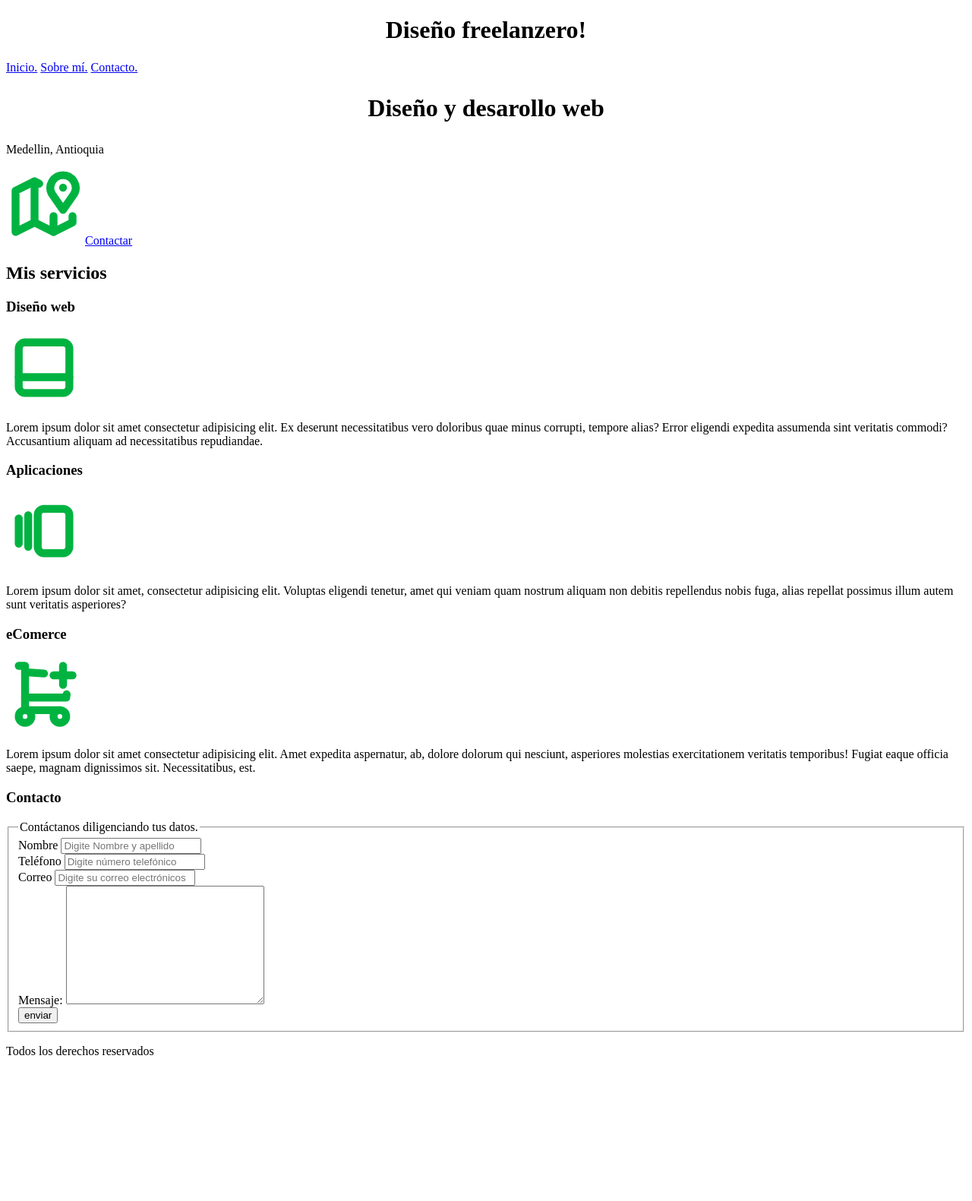
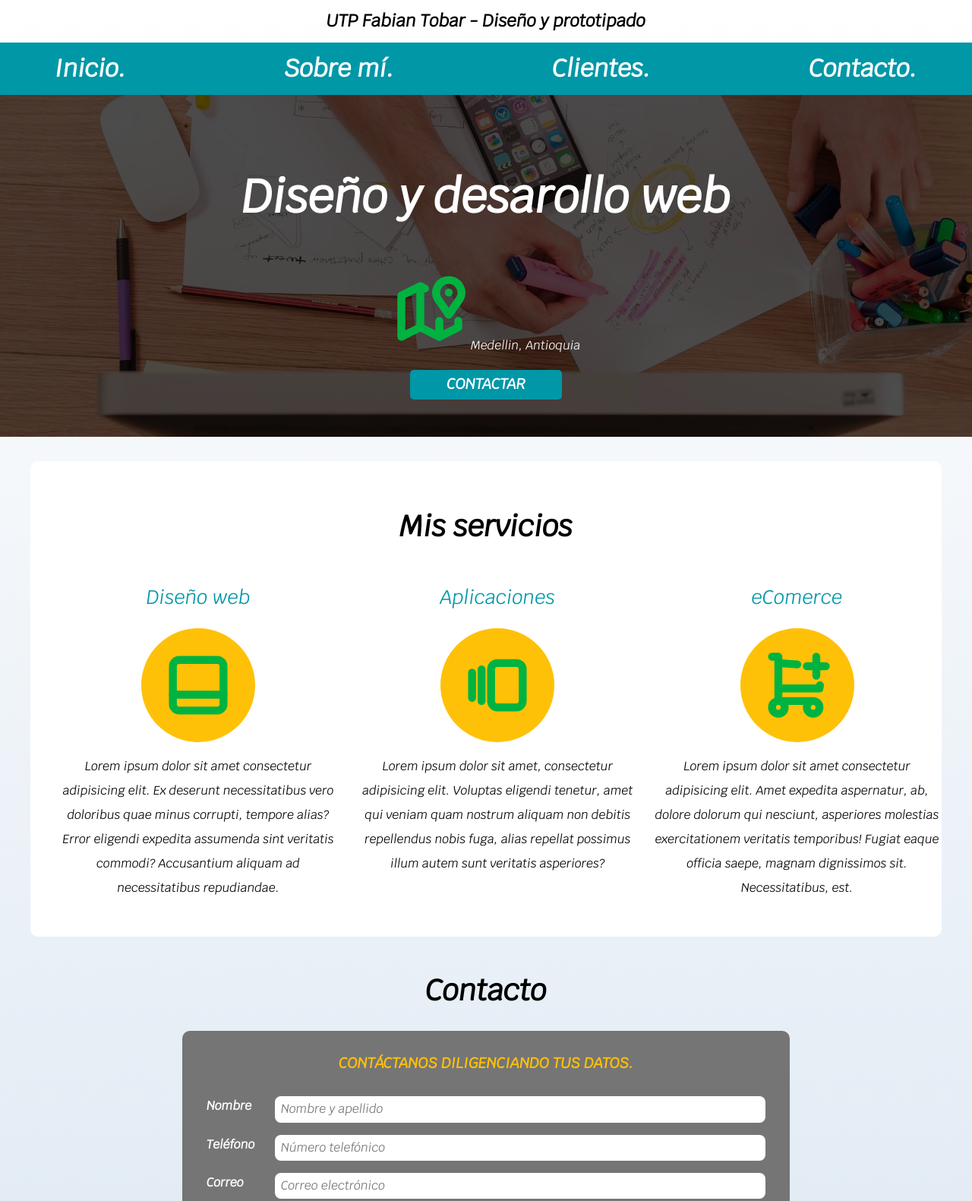
Before and after one commit to FANTOB/PracticaDW, a plain HTML site: page Semana 1/Ejercicio 1/index.html in a window 1280 px wide. Shown: the top 1581 px of the page at 76% size. Before the commit the page ends 1409 px from the top, so only its background shows below. Drawn offline with Linux system fonts and the light colour scheme.

Commit message:
Termino de completar la parte visual con css.

```diff
--- a/Semana 1/Ejercicio 1/css/styles.css
+++ b/Semana 1/Ejercicio 1/css/styles.css
@@ -1,12 +1,294 @@
-html {
-    font-size: 62.5%;
+:root {
+  --white: #ffffff;
+  --primary: rgba(255, 193, 7, 1);
+  --secondary: #0097a7;
+  --gray: #757575;
+  --black: rgb(0, 0, 0);
 }
 
-body{
-    font-size: 16px;
+html {
+  box-sizing: border-box;
+  min-height: 100%;
+  scroll-snap-type: y mandatory;
+}
+
+*,
+*:before,
+*:after {
+  box-sizing: inherit;
+}
+
+p {
+  line-height: 2;
+}
+
+body {
+  font-family: "krub", sans-serif;
+  background-image: linear-gradient(to top, #dfe9f3 0%, white 100%);
+  min-height: 100%;
 }
 
 .titulo {
+  text-align: center;
+  font-size: 3.8rem;
+  font-weight: 600;
+}
+
+.nav-bg {
+  background-color: var(--secondary);
+}
+
+.navegacion-principal {
+  scroll-snap-align: center;
+  scroll-snap-stop: always;
+  display: flex;
+  flex-direction: column;
+  align-items: center;
+}
+
+@media (min-width: 768px) {
+  .navegacion-principal {
+    flex-direction: row;
+    justify-content: space-between;
+  }
+}
+.navegacion-principal a {
+  padding: 1rem 2rem;
+  color: var(--white);
+  text-decoration: none;
+  font-size: 2rem;
+  font-weight: 700;
+}
+
+.navegacion-principal a:hover {
+  background-color: var(--primary);
+  color: var(--black);
+}
+
+.navegacion-principal a:last-of-type{
+    margin-bottom: 0;
+}
+
+@media(min-width:768px) {
+    .navegacion-principal a{
+        margin-bottom: 0;
+    }
+}
+
+.hero {
+  background-image: url(../img/hero.jpeg);
+  height: 450px;
+  margin-bottom: 2rem;
+  position: relative;
+}
+
+.contenido-hero {
+  background-color: rgba(0, 0, 0, 0.7);
+  position: absolute;
+  width: 100%;
+  height: 100%;
+  display: flex;
+  flex-direction: column;
+  align-items: center;
+  justify-content: center;
+}
+.contenido-hero h2,
+.contenido-hero p {
+  color: var(--white);
+}
+
+.boton{
+    background-color: var(--secondary);
+    color: var(--white);
+    margin-top: 0.5 rem;
+    padding: 0.5rem 3rem;
+    border-radius: 5px;
+    font-weight: 700;
+    text-decoration: none;
+    text-transform: uppercase;
+    font-size: 1.2rem;
+    border: none;
+}
+
+.boton:hover {
+    cursor: pointer;
+}
+
+.servicios {
+    scroll-snap-align: center;
+    scroll-snap-stop: always;
+}
+
+@media(min-width:768px) {
+    .servicios{
+        margin-bottom: 0;
+        display: grid;
+        grid-template-columns: 33.3% 33.3% 33.3%;
+        column-gap: 1rem;
+    }
+}
+
+.servicio {
     text-align: center;
-    font-size: 2em;
 }
+
+.servicio {
+    display: flex;
+    flex-direction: column;
+    align-items: center;
+}
+
+.iconos{
+    display: flex;
+    height: 150px;
+    width: 150px;
+    justify-content: space-evenly;
+    align-items: center;
+    background-color: var(--primary);
+    border-radius: 50%;
+}
+
+.iconos i{
+    font-size: 2rem;
+    color: var(--black);
+}
+h1 {
+  font-size: 1.4rem;
+}
+
+h1 span {
+  font-size: 1.4rem;
+}
+
+h1,
+h2,
+h3 {
+  text-align: center;
+}
+
+h2 {
+  font-size: 2.4rem;
+}
+
+h3 {
+  color: var(--secondary);
+  font-weight: 400;
+  font-size: 1.6rem;
+}
+
+.contenedor {
+  margin: 0 auto;
+  max-width: 1200px;
+}
+
+.sombra {
+  padding: 2rem;
+  margin-bottom: 3rem;
+  background-color: rgba(255, 255, 255, 1);
+  border-radius: 10px;
+  -webkit-box-shadow: rgba(0, 0, 0, 0.63);
+  -moz-box-shadow: rgba(0, 0, 0, 0.63);
+  box-shadow: rgba(0, 0, 0, 0.63);
+}
+
+.formulario {
+    background-color: var(--gray);
+    padding: 2rem;
+    border-radius: 10px;
+    scroll-snap-align: center;
+    scroll-snap-stop: always;
+}
+
+.formulario legend{
+    text-align: center;
+    font-size: 1.2rem;
+    color: var(--primary);
+    margin-bottom: 2rem;
+    display: block;
+    text-transform: uppercase;
+    font-weight: 700;
+}
+
+@media(min-width:768px) {
+    .formulario{
+        max-width: 800px;
+        margin: 0 auto;
+    }
+}
+
+.contenedor campos{
+    display: flex;
+    justify-content: space-between;
+    flex-wrap: wrap;
+}
+
+.campo {
+    margin-bottom: 1rem;
+    width: 100%;
+}
+
+@media(min-width:480px) {
+    .campo{
+        display: flex;
+        align-items: center;
+    }
+}
+
+@media(min-width:768px) {
+    .campo{
+        flex: 0 0 calc(50% - 0.5rem);
+    }
+}
+
+.campo label{
+    color: var(--white);
+    font-weight: 700;
+    margin-bottom: 0.5rem;
+    display: block;
+}
+
+@media(min-width:480px) {
+    .campo label{
+        flex: 0 0 90px;
+    }
+}
+
+.campo input[type="text"],
+.campo input[type="tel"],
+.campo input[type="email"],
+.campo textarea{
+    width: 100%;
+    padding: 0.5rem;
+    border: none;
+    border-radius: 0.5rem;
+}
+
+@media(min-width:768px) {
+    :is(.campo)
+    :is(
+        input[type="text"],
+        input[type="text"],
+        input[type="tel"],
+        input[type="email"],
+        textarea
+    ){
+        flex:1;
+    }
+}
+
+.w-100{
+    flex: 0 0 100%;
+}
+
+.campo textarea{
+    height: 4rem;
+}
+
+.enviar{
+    display: flex;
+    justify-content: flex-end;
+}
+
+.footer{
+    text-align: center;
+}
--- a/Semana 1/Ejercicio 1/index.html
+++ b/Semana 1/Ejercicio 1/index.html
@@ -1,111 +1,155 @@
 <!DOCTYPE html>
 <html lang="en">
+
 <head>
-    <meta charset="UTF-8">
-    <meta http-equiv="X-UA-Compatible" content="IE=edge">
-    <meta name="viewport" content="width=device-width, initial-scale=1.0">
+  <meta charset="UTF-8" />
+  <meta http-equiv="X-UA-Compatible" content="IE=edge" />
+  <meta name="viewport" content="width=device-width, initial-scale=1.0" />
   <title>Mi tienda</title>
-    <link rel="preload" href="css/styles.css" as="styles">
-    <link rel="stylesheet" href="css/styles.css">
-    <link rel="icon" href=" " type="img/jpg">
+  <link rel="stylesheet" href="css/normalize.css" />
+  <link rel="preconnect" href="https://fonts.googleapis.com" />
+  <link rel="preconnect" href="https://fonts.gstatic.com" crossorigin />
+  <link href="https://fonts.googleapis.com/css2?family=Krub:ital@1&display=swap" rel="stylesheet" />
+  <link rel="preload" href="css/styles.css" as="styles" />
+  <link rel="stylesheet" href="css/styles.css" />
+  <link rel="icon" href=" " type="img/jpg" />
+</head>
 
-</head>
 <body>
-    <header>
-        <h1 class="titulo">Diseño freelanzero!</h1>
+  <header class="header">
+    <h1>UTP <span>Fabian Tobar - Diseño y prototipado</span></h1>
   </header>
 
-    <nav>
+  <div class="nav-bg">
+    <nav class="navegacion-principal contenedor">
       <a href="#">Inicio.</a>
       <a href="#">Sobre mí.</a>
-        <a href="#">Contacto.</a>
+      <a href="#">Clientes.</a>
+      <a href="#contacto">Contacto.</a>
     </nav>
+  </div>
 
-    <section>
+  <div class="hero">
+    <div class="contenido-hero">
       <h2 class="titulo">Diseño y desarollo web</h2>
-        <p>Medellin, Antioquia</p>
-        <svg xmlns="http://www.w3.org/2000/svg" class="icon icon-tabler icon-tabler-map-2" width="100" height="100" viewBox="0 0 24 24" stroke-width="2.5" stroke="#00b341" fill="none" stroke-linecap="round" stroke-linejoin="round">
-            <path stroke="none" d="M0 0h24v24H0z" fill="none"/>
+      <p>
+        <svg xmlns="http://www.w3.org/2000/svg" class="icon icon-tabler icon-tabler-map-2" width="100" height="100"
+          viewBox="0 0 24 24" stroke-width="2.5" stroke="#00b341" fill="none" stroke-linecap="round"
+          stroke-linejoin="round">
+          <path stroke="none" d="M0 0h24v24H0z" fill="none" />
           <line x1="18" y1="6" x2="18" y2="6.01" />
           <path d="M18 13l-3.5 -5a4 4 0 1 1 7 0l-3.5 5" />
           <polyline points="10.5 4.75 9 4 3 7 3 20 9 17 15 20 21 17 21 15" />
           <line x1="9" y1="4" x2="9" y2="17" />
           <line x1="15" y1="15" x2="15" y2="20" />
         </svg>
-        <a href="#">Contactar</a>
-    </section>
+        Medellin, Antioquia
+      </p>
+      <a class="boton" href="#contacto">Contactar</a>
+    </div>
+  </div>
 
-<main>
+
+  <div class="contenedor sombra">
     <h2>Mis servicios</h2>
-
-    <section>
+    <main class="servicios">
+      <div class="servicio">
         <h3>Diseño web</h3>
-        <svg xmlns="http://www.w3.org/2000/svg" class="icon icon-tabler icon-tabler-layout-bottombar" width="100" height="100" viewBox="0 0 24 24" stroke-width="2.5" stroke="#00b341" fill="none" stroke-linecap="round" stroke-linejoin="round">
-            <path stroke="none" d="M0 0h24v24H0z" fill="none"/>
+        <div class="iconos">
+          <svg xmlns="http://www.w3.org/2000/svg" class="icon icon-tabler icon-tabler-layout-bottombar" width="100"
+            height="100" viewBox="0 0 24 24" stroke-width="2.5" stroke="#00b341" fill="none" stroke-linecap="round"
+            stroke-linejoin="round">
+            <path stroke="none" d="M0 0h24v24H0z" fill="none" />
             <rect x="4" y="4" width="16" height="16" rx="2" />
             <line x1="4" y1="15" x2="20" y2="15" />
           </svg>
-        <p>Lorem ipsum dolor sit amet consectetur adipisicing elit. Ex deserunt necessitatibus vero doloribus quae minus corrupti, tempore alias? Error eligendi expedita assumenda sint veritatis commodi? Accusantium aliquam ad necessitatibus repudiandae.</p>
-    </section>
+        </div>
+        <p>
+          Lorem ipsum dolor sit amet consectetur adipisicing elit. Ex deserunt
+          necessitatibus vero doloribus quae minus corrupti, tempore alias?
+          Error eligendi expedita assumenda sint veritatis commodi?
+          Accusantium aliquam ad necessitatibus repudiandae.
+        </p>
+      </div>
 
-    <section>
+      <div class="servicio">
         <h3>Aplicaciones</h3>
-        <svg xmlns="http://www.w3.org/2000/svg" class="icon icon-tabler icon-tabler-versions" width="100" height="100" viewBox="0 0 24 24" stroke-width="2.5" stroke="#00b341" fill="none" stroke-linecap="round" stroke-linejoin="round">
-            <path stroke="none" d="M0 0h24v24H0z" fill="none"/>
+        <div class="iconos">
+          <svg xmlns="http://www.w3.org/2000/svg" class="icon icon-tabler icon-tabler-versions" width="100" height="100"
+            viewBox="0 0 24 24" stroke-width="2.5" stroke="#00b341" fill="none" stroke-linecap="round"
+            stroke-linejoin="round">
+            <path stroke="none" d="M0 0h24v24H0z" fill="none" />
             <rect x="10" y="5" width="10" height="14" rx="2" />
             <line x1="7" y1="7" x2="7" y2="17" />
             <line x1="4" y1="8" x2="4" y2="16" />
           </svg>
-        <p>Lorem ipsum dolor sit amet, consectetur adipisicing elit. Voluptas eligendi tenetur, amet qui veniam quam nostrum aliquam non debitis repellendus nobis fuga, alias repellat possimus illum autem sunt veritatis asperiores?</p>
-    </section>
+        </div>
+        <p>
+          Lorem ipsum dolor sit amet, consectetur adipisicing elit. Voluptas
+          eligendi tenetur, amet qui veniam quam nostrum aliquam non debitis
+          repellendus nobis fuga, alias repellat possimus illum autem sunt
+          veritatis asperiores?
+        </p>
+      </div>
 
-    <section>
+      <div class="servicio">
         <h3>eComerce</h3>
-        <svg xmlns="http://www.w3.org/2000/svg" class="icon icon-tabler icon-tabler-shopping-cart-plus" width="100" height="100" viewBox="0 0 24 24" stroke-width="2.5" stroke="#00b341" fill="none" stroke-linecap="round" stroke-linejoin="round">
-            <path stroke="none" d="M0 0h24v24H0z" fill="none"/>
+        <div class="iconos">
+          <svg xmlns="http://www.w3.org/2000/svg" class="icon icon-tabler icon-tabler-shopping-cart-plus" width="100"
+            height="100" viewBox="0 0 24 24" stroke-width="2.5" stroke="#00b341" fill="none" stroke-linecap="round"
+            stroke-linejoin="round">
+            <path stroke="none" d="M0 0h24v24H0z" fill="none" />
             <circle cx="6" cy="19" r="2" />
             <circle cx="17" cy="19" r="2" />
             <path d="M17 17h-11v-14h-2" />
             <path d="M6 5l6.005 .429m7.138 6.573l-.143 .998h-13" />
             <path d="M15 6h6m-3 -3v6" />
           </svg>
-        <p>Lorem ipsum dolor sit amet consectetur adipisicing elit. Amet expedita aspernatur, ab, dolore dolorum qui nesciunt, asperiores molestias exercitationem veritatis temporibus! Fugiat eaque officia saepe, magnam dignissimos sit. Necessitatibus, est.</p>
-    </section>
+        </div>
+        <p>
+          Lorem ipsum dolor sit amet consectetur adipisicing elit. Amet
+          expedita aspernatur, ab, dolore dolorum qui nesciunt, asperiores
+          molestias exercitationem veritatis temporibus! Fugiat eaque officia
+          saepe, magnam dignissimos sit. Necessitatibus, est.
+        </p>
+      </div>
     </main>
+  </div>
 
-    <section>
-        <h3>Contacto</h3>
-        <form action="">
-            <fieldset>
+  <div>
+    <div id="contacto" class="contacto">
+      <h2>Contacto</h2>
+      <form class="formulario" action="#" method="POST">
+
         <legend>Contáctanos diligenciando tus datos.</legend>
-                <div>
+
+        <div class="contenedor de campos">
+          <div class="campo">
             <label for="">Nombre</label>
-                    <input type="text" placeholder="Digite Nombre y apellido">
+            <input type="text" name="nombre" placeholder="Nombre y apellido" required />
           </div>
-                <div>
+          <div class="campo">
             <label for="">Teléfono</label>
-                    <input type="tel" placeholder="Digite número telefónico">
+            <input type="tel" name="telefono" placeholder="Número telefónico" />
           </div>
-                <div>
+          <div class="campo w-100">
             <label for="">Correo</label>
-                    <input type="email" placeholder="Digite su correo electrónicos">
+            <input type="email" name="correo" placeholder="Correo electrónico" />
           </div>
-                <div>
+          <div class="campo w-100">
             <label for="">Mensaje:</label>
             <textarea name="" id="" cols="30" rows="10"></textarea>
           </div>
-                <div>
-                    <input type="submit" value="enviar">
+          <div class="enviar">
+            <input class="boton" type="submit" name="enviar" value="enviar" />
+          </div>
+      </form>
+    </div>
   </div>
 
-            </fieldset>
-
-        </form>
-    </section>
-
-    <footer>
+  <footer class="footer">
     <p>Todos los derechos reservados</p>
   </footer>
+</body>
 
-</body>
 </html>
```
Also changed, not shown: Semana 1/Ejercicio 1/css/normalize.css (added), Semana 1/Ejercicio 1/img/hero.jpeg (added). Lines whose indentation alone changed are shown as unchanged.
